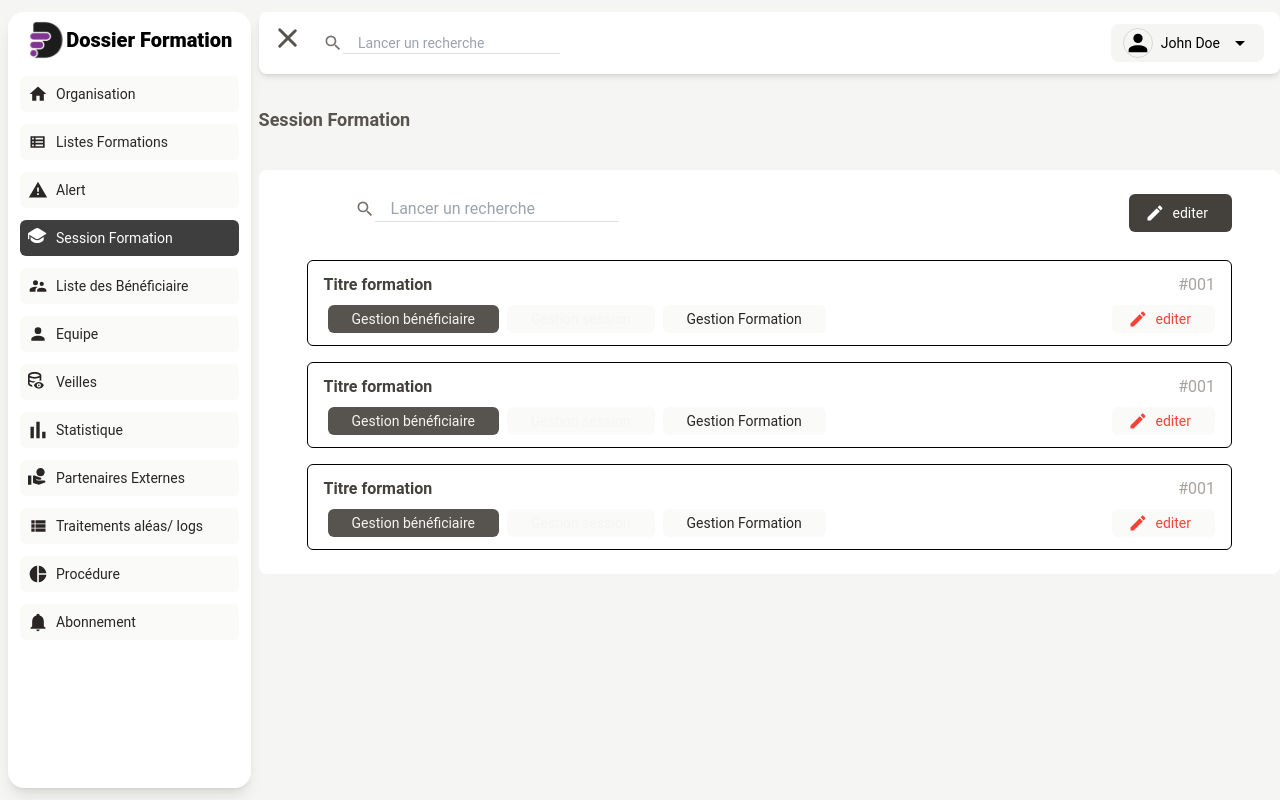
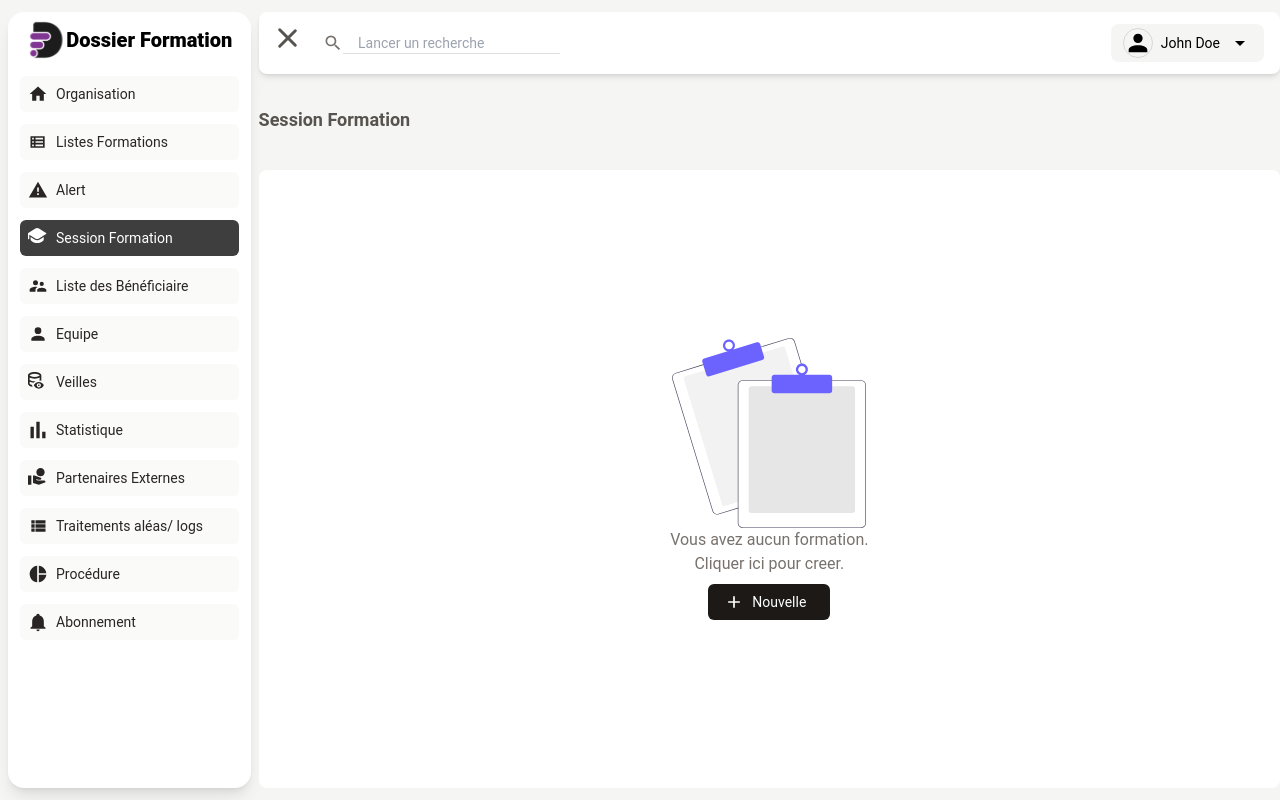
Before and after one commit to damadanyna/My_templage_VueJs, a Vue app: page /#/sessionFormaton in a window 1280 px wide. Built offline with nearby package versions, Linux system fonts and the light colour scheme.

Commit message:
confirmation du designe de la page session Formation

```diff
--- a/src/views/sessionFormation_.vue
+++ b/src/views/sessionFormation_.vue
@@ -1,7 +1,8 @@
 <template>
 <div class="flex flex-col h-full">
     <h1 class=" text-lg sticky -top-6 w-full bg-stone-100 z-50 font-bold text-stone-600 pt-2 pb-9">Session Formation</h1>
-    <div class=" d bg-white py-4 rounded-lg w-full h-max px-12 flex z-10 flex-col ">
+    <div class=" d bg-white h-full py-4 rounded-lg w-full px-12 flex z-10 flex-col ">
+        <div v-if="listeFormatoin.length>0" class="flex-row">
             <div class="flex flex-row">
                 <div class="flex ml-12 flex-row items-center">
                     <svg class=" text-stone-500 w-5 fill-current" viewBox="0 0 24 24">
@@ -14,71 +15,36 @@
                 </div>
             </div>
             <div class="flex flex-col mt-5">
-            <div class="flex duration-300 flex-col hover:bg-black group py-3 my-2 border-[1px] px-4 rounded-md border-black ">
+                <div v-for=" item,i in listeFormatoin" class="flex duration-300 flex-col hover:bg-black group py-3 my-2 border-[1px] px-4 rounded-md border-black ">
                     <div class="flex flex-row justify-between w-full bg-stone-">
-                    <span class=" text-stone-700 font-semibold group-hover:text-white">Titre formation</span>
+                        <span class=" text-stone-700 font-semibold group-hover:text-white" v-text="item.titre"></span>
                         <span class=" text-stone-400">#001</span>
                     </div>
                     <div class="flex flex-row justify-between">
                         <div class=" flex flex-row ">
                             <div class=" flex flex-row mx-1 ">
-                            <btn_Vue class=" " :options="{label:'Gestion bénéficiaire',style:' bg-stone-600 py-1 text-stone-100 '}"></btn_Vue>
+                                <btn_Vue class=" " :options="{label:item.label_btn1,style:' bg-stone-600 py-1 text-stone-100 '}"></btn_Vue>
                             </div>
                             <div class=" flex flex-row mx-1 ">
-                            <btn_Vue class=" " :options="{label:'Gestion session',style:' bg-fuchsia-700 py-1 text-stone-100 '}"></btn_Vue>
+                                <btn_Vue class=" " :options="{label:item.label_btn2,style:' bg-fuchsia-700 py-1 text-stone-100 '}"></btn_Vue>
                             </div>
                             <div class=" flex flex-row mx-1  ">
-                            <btn_Vue class=" " :options="{label:'Gestion Formation',style:' bg-stone-100 py-1 text-stone-800 '}"></btn_Vue>
+                                <btn_Vue class=" " :options="{label:item.label_btn3,style:' bg-stone-100 py-1 text-stone-800 '}"></btn_Vue>
                             </div>
                         </div>
                         <div class=" flex flex-row ">
-                        <btn_Vue class=" " :options="{label:'editer',style:' bg-stone-200 py-1 text-red ',ico:$store.state.icons.edit}"></btn_Vue>
+                            <btn_Vue class=" " :options="{label:item.label_btn4,style:' bg-stone-200 py-1 text-red ',ico:$store.state.icons.edit}"></btn_Vue>
                         </div>
                     </div>
                 </div>
-            <div class="flex duration-300 flex-col hover:bg-black group py-3 my-2 border-[1px] px-4 rounded-md border-black ">
-                <div class="flex flex-row justify-between w-full bg-stone-">
-                    <span class=" text-stone-700 font-semibold group-hover:text-white">Titre formation</span>
-                    <span class=" text-stone-400">#001</span>
-                </div>
-                <div class="flex flex-row justify-between">
-                    <div class=" flex flex-row ">
-                        <div class=" flex flex-row mx-1 ">
-                            <btn_Vue class=" " :options="{label:'Gestion bénéficiaire',style:' bg-stone-600 py-1 text-stone-100 '}"></btn_Vue>
-                        </div>
-                        <div class=" flex flex-row mx-1 ">
-                            <btn_Vue class=" " :options="{label:'Gestion session',style:' bg-fuchsia-700 py-1 text-stone-100 '}"></btn_Vue>
-                        </div>
-                        <div class=" flex flex-row mx-1  ">
-                            <btn_Vue class=" " :options="{label:'Gestion Formation',style:' bg-stone-100 py-1 text-stone-800 '}"></btn_Vue>
             </div>
         </div>
-                    <div class=" flex flex-row ">
-                        <btn_Vue class=" " :options="{label:'editer',style:' bg-stone-200 py-1 text-red ',ico:$store.state.icons.edit}"></btn_Vue>
-                    </div>
-                </div>
-            </div>
-            <div class="flex duration-300 flex-col hover:bg-black group py-3 my-2 border-[1px] px-4 rounded-md border-black ">
-                <div class="flex flex-row justify-between w-full bg-stone-">
-                    <span class=" text-stone-700 font-semibold group-hover:text-white">Titre formation</span>
-                    <span class=" text-stone-400">#001</span>
-                </div>
-                <div class="flex flex-row justify-between">
-                    <div class=" flex flex-row ">
-                        <div class=" flex flex-row mx-1 ">
-                            <btn_Vue class=" " :options="{label:'Gestion bénéficiaire',style:' bg-stone-600 py-1 text-stone-100 '}"></btn_Vue>
-                        </div>
-                        <div class=" flex flex-row mx-1 ">
-                            <btn_Vue class=" " :options="{label:'Gestion session',style:' bg-fuchsia-700 py-1 text-stone-100 '}"></btn_Vue>
-                        </div>
+        <div v-else class=" text-stone-500 flex-col w-full h-full items-center justify-center flex">
+            <img src="../assets/vide.svg" alt="">
+            <span>Vous avez aucun formation.</span>
+            <span>Cliquer ici pour creer.</span>
             <div class=" flex flex-row mx-1  ">
-                            <btn_Vue class=" " :options="{label:'Gestion Formation',style:' bg-stone-100 py-1 text-stone-800 '}"></btn_Vue>
-                        </div>
-                    </div>
-                    <div class=" flex flex-row ">
-                        <btn_Vue class=" " :options="{label:'editer',style:' bg-stone-200 py-1 text-red ',ico:$store.state.icons.edit}"></btn_Vue>
-                    </div>
-                </div>
+                <btn_Vue class=" " :options="{label:'Nouvelle',ico:$store.state.icons.plus,style:' bg-stone-900 text-white py-2 text-stone-800 '}"></btn_Vue>
             </div>
         </div>
     </div>
@@ -94,9 +60,33 @@ export default {
     },
     data() {
         return {
-            liste_page:{
-
-            }
+            listeFormatoin: [
+                //     {
+                //     titre: 'Titre formation',
+                //     label_btn1: 'Gestion bénéficiaire',
+                //     label_btn2: 'Gestion session',
+                //     label_btn3: 'Gestion Formation',
+                //     label_btn4: 'Supprimer',
+                // }, {
+                //     titre: 'Titre formation',
+                //     label_btn1: 'Gestion bénéficiaire',
+                //     label_btn2: 'Gestion session',
+                //     label_btn3: 'Gestion Formation',
+                //     label_btn4: 'Supprimer',
+                // }, {
+                //     titre: 'Titre formation',
+                //     label_btn1: 'Gestion bénéficiaire',
+                //     label_btn2: 'Gestion session',
+                //     label_btn3: 'Gestion Formation',
+                //     label_btn4: 'Supprimer',
+                // }, {
+                //     titre: 'Titre formation',
+                //     label_btn1: 'Gestion bénéficiaire',
+                //     label_btn2: 'Gestion session',
+                //     label_btn3: 'Gestion Formation',
+                //     label_btn4: 'Supprimer',
+                // },
+            ]
         }
     }
 
```
Lines whose indentation alone changed are shown as unchanged.
